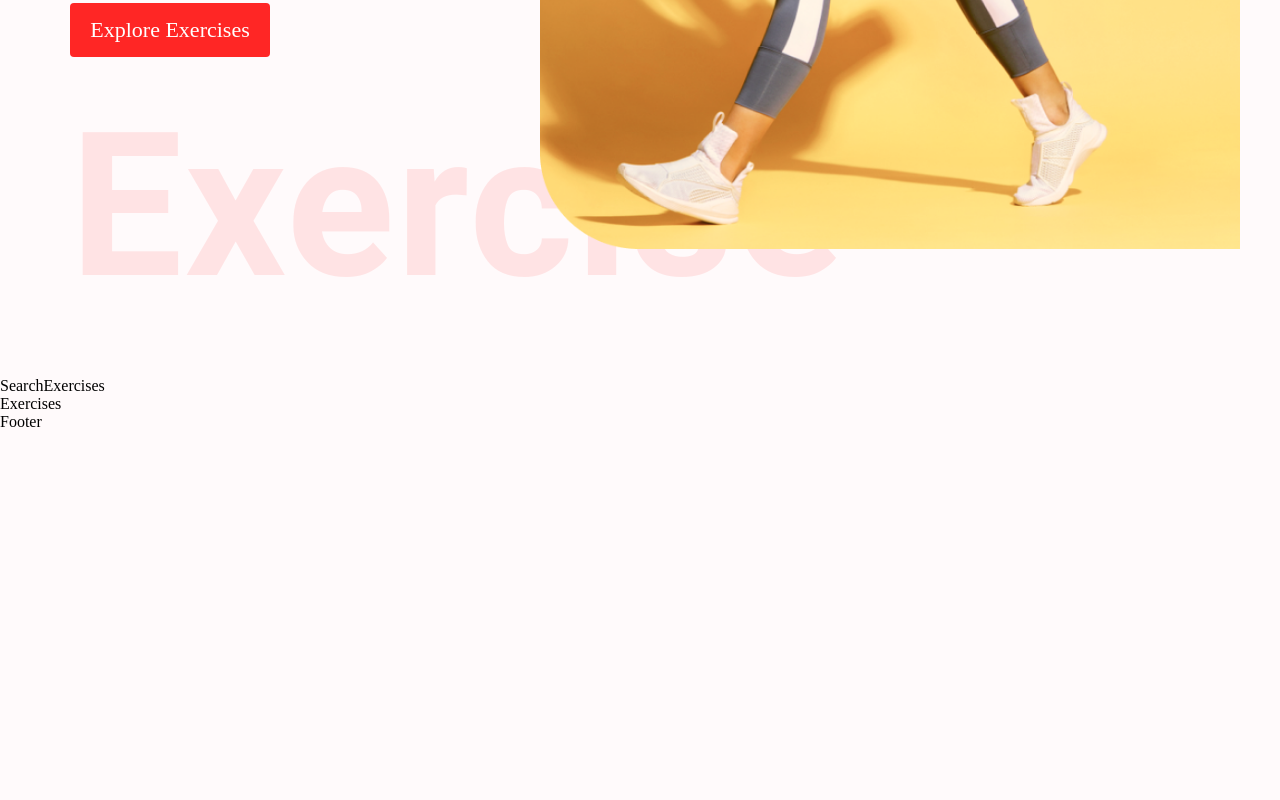
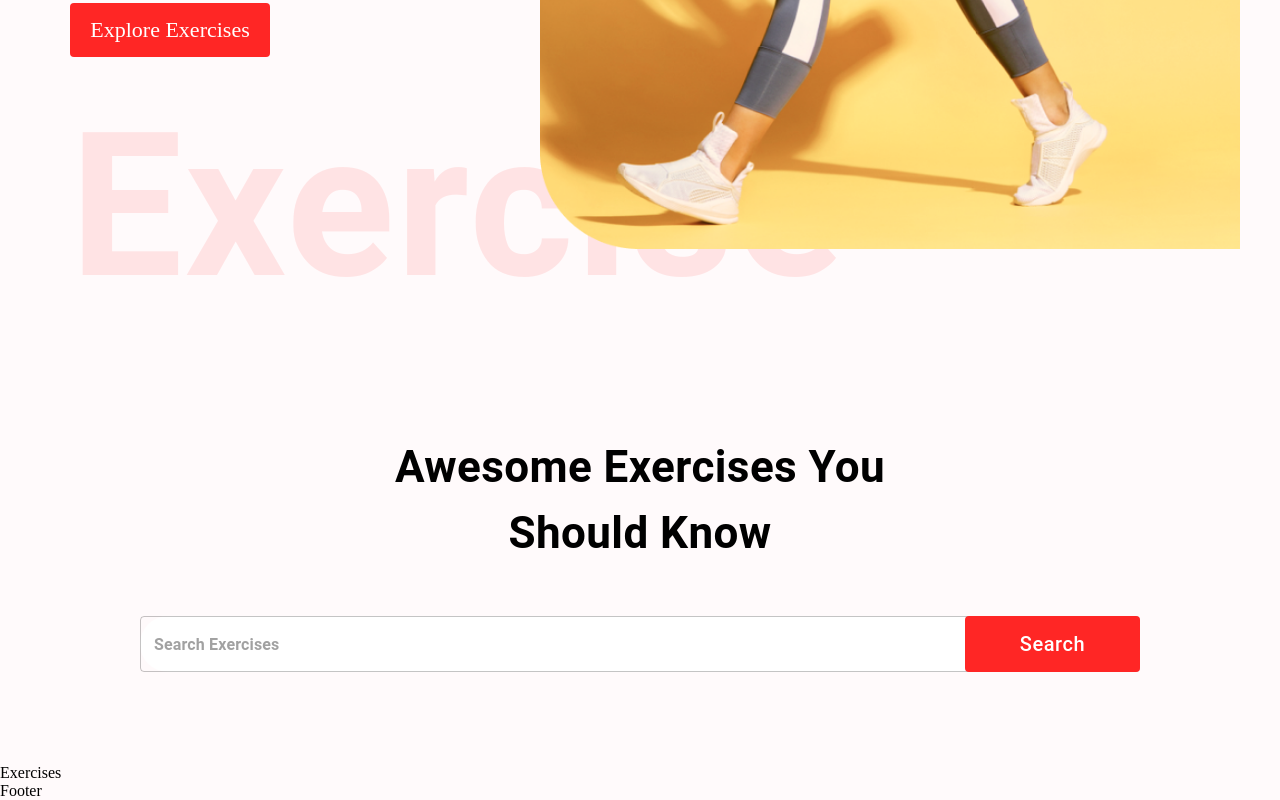
Before and after one commit to gabrieldnsilva/gymExercisesModel, a React (Create React App) app: page / in a window 1280 px wide. Shown: the part 617-1417 px from the top of the page. Before the commit the page ends 1048 px from the top, so only its background shows below. Built offline with nearby package versions, Linux system fonts and the light colour scheme.

Commit message:
feat: implement frontend of search-btn

```diff
--- a/src/components/SearchExercises.js
+++ b/src/components/SearchExercises.js
@@ -1,7 +1,54 @@
-import React from "react";
+import React, { useEffect, useState } from "react";
+import { Box, Button, Stack, TextField, Typography } from "@mui/material";
 
 const SearchExercises = () => {
-	return <div>SearchExercises</div>;
+	return (
+		<Stack alignItems="center" mt="37px" justifyContent="center" p="20px">
+			<Typography
+				fontWeight={700}
+				sx={{ fontSize: { lg: "44px", xs: "30px" } }}
+				mb="50px"
+				textAlign="center"
+			>
+				Awesome Exercises You <br />
+				Should Know
+			</Typography>
+			<Box position="relative" mb="72px">
+				<TextField
+					sx={{
+						input: {
+							fontWeight: "700",
+							border: "none",
+							borderRadius: "4px",
+						},
+						width: { lg: "1000px", xs: "350px" },
+						backgroundColor: "#fff",
+						borderRadius: "40px",
+					}}
+					height="76px"
+					value=""
+					onChange={(e) => {}}
+					placeholder="Search Exercises"
+					type="text"
+				/>
+				<Button
+					className="search-btn"
+					sx={{
+						bgcolor: "#ff2625",
+						color: "#fff",
+						textTransform: "none",
+						width: { lg: "175px", xs: "80px" },
+						fontSize: { lg: "20px", xs: "12px" },
+						height: "56px",
+						position: "absolute",
+						right: "0",
+					}}
+				>
+					Search
+				</Button>
+			</Box>
+		</Stack>
+	);
 };
 
 export default SearchExercises;
```
